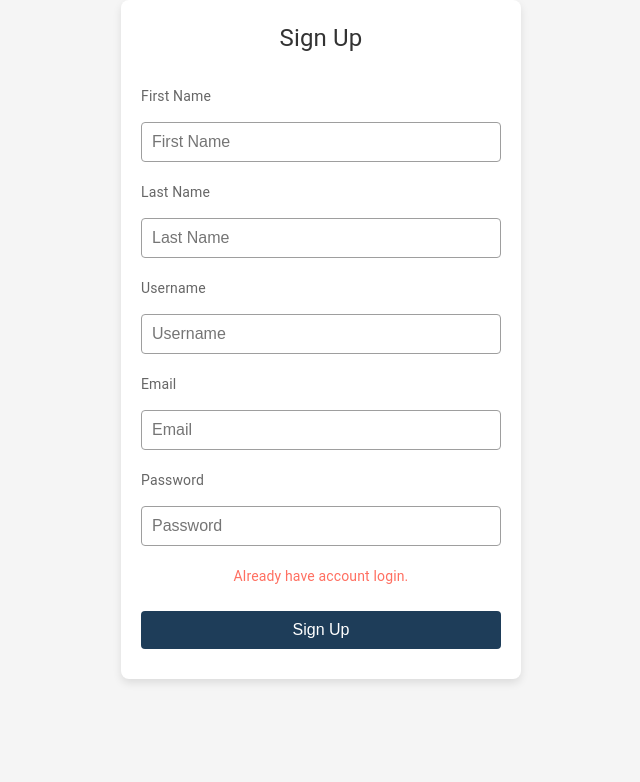
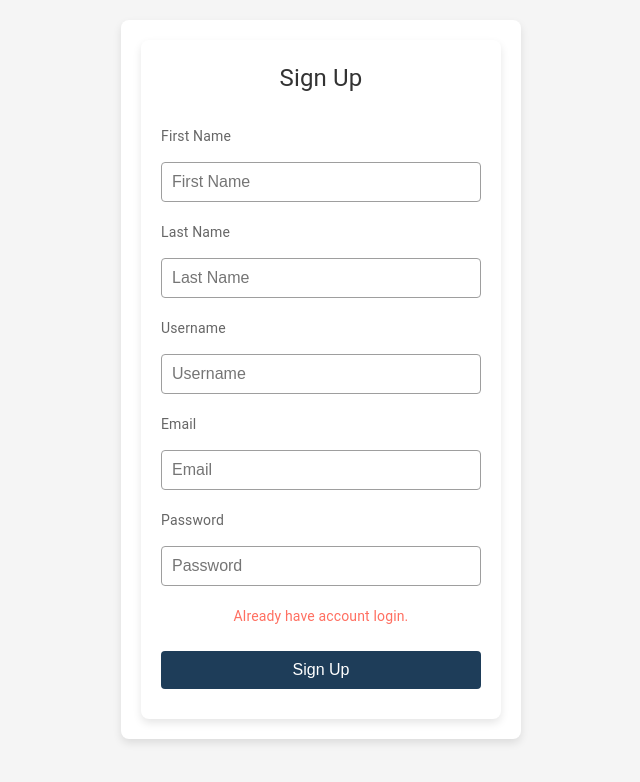
Before and after one commit to vhdcpatel/Chess-Game, a React (Vite) app in the folder frontend/: page /signup in a window 1280 px wide. Shown: the top 782 px of the page, without its empty margins (319-959 px from the left). Built offline with nearby package versions, Linux system fonts and the light colour scheme.

Commit message:
Handled redirect for already login user.

```diff
--- a/frontend/src/pages/authPage/AuthPage.tsx
+++ b/frontend/src/pages/authPage/AuthPage.tsx
@@ -1,10 +1,27 @@
+import { useEffect } from "react";
 import AuthForm from "../../components/auth/AuthForm"
+import { useAuth } from "../../context/authContext/authContext";
+import styles from './AuthPage.module.css';
+import { useNavigate } from "react-router-dom";
 
 const AuthPage = () => {
+  // If user already logged in then redirect to HomePage.
+  const { isAuthenticated }= useAuth();
+  const navigator = useNavigate();
+
+  useEffect(()=>{
+    if(isAuthenticated){
+      navigator('/');
+    }
+  },[])
 
   return (
     <>
-      <AuthForm/>
+      <div className={styles.container}>
+        <div className={styles.formWrapper}>
+          <AuthForm />
+        </div>
+      </div>
     </>
   )
 }
```
